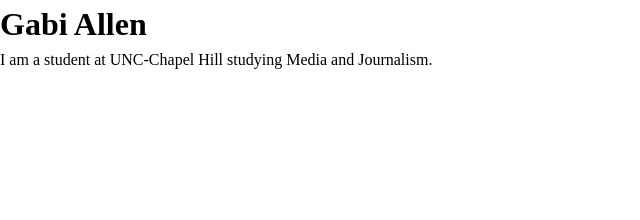
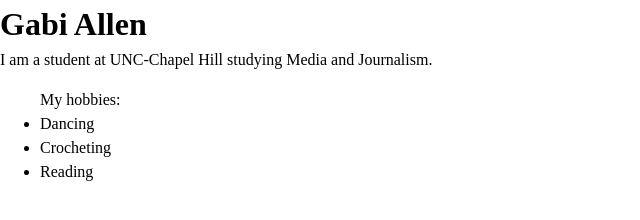
Before and after one commit to gabiallen/my-first-repository, a plain HTML site: page src/index.html in a window 1280 px wide. Shown: the whole page, without its empty margins (0-640 px from the left). Drawn offline with Linux system fonts and the light colour scheme.

Commit message:
Add hobbies

```diff
--- a/src/index.html
+++ b/src/index.html
@@ -12,5 +12,11 @@
   <body>
     <h1>Gabi Allen</h1>
     <p>I am a student at UNC-Chapel Hill studying Media and Journalism.</p>
+    <ul>
+      My hobbies:
+      <li>Dancing</li>
+      <li>Crocheting</li>
+      <li>Reading</li>
+    </ul>
   </body>
 </html>
```
